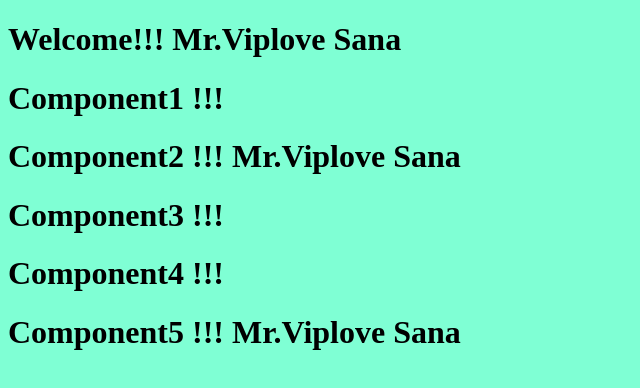
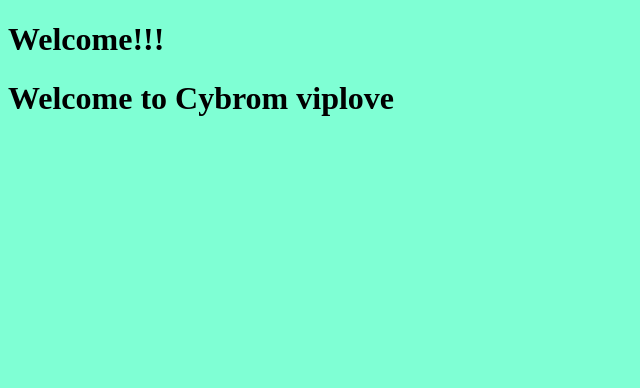
Before and after one commit to Viplovesana/React-js, a React (Vite) app: page / in a window 1280 px wide. Shown: the top 388 px of the page, without its empty margins (0-640 px from the left). Built offline with nearby package versions, Linux system fonts and the light colour scheme.

Commit message:
new commit

```diff
--- a/src/App.jsx
+++ b/src/App.jsx
@@ -965,34 +965,46 @@
 
 
 
-// import Container from 'react-bootstrap/Container';
-// import Nav from 'react-bootstrap/Nav';
-// import Navbar from 'react-bootstrap/Navbar';
 
-import { useState ,createContext} from "react";
-import Comp1 from "./comp1";
+// import { useState ,createContext} from "react";
+// import Comp1 from "./comp1";
 
-const mycontext=createContext();
+// const mycontext=createContext();
 
 
-const App = ()=>{
-  const[user ,setUser]=useState("Mr.Viplove Sana");
+// const App = ()=>{
+//   const[user ,setUser]=useState("Mr.Viplove Sana");
 
-  return(
-      <>
+//   return(
+//       <>
 
-      <h1>
-        Welcome!!!  {user}
-      </h1>
-      <mycontext.Provider value={{user}}>
-        <Comp1/>
+//       <h1>
+//         Welcome!!!  {user}
+//       </h1>
+//       <mycontext.Provider value={{user,setUser}}>
+//         <Comp1/>
 
-      </mycontext.Provider>
+//       </mycontext.Provider>
 
 
 
-      </>
+//       </>
+//   )
+// }
+// export default App;
+// export {mycontext}
+
+//.................................................................................................///
+
+
+
+import Cybrom from "./Cybrom";
+const App=()=>{
+  return(
+    <>
+    <h1>Welcome!!!</h1>
+    <Cybrom/>
+    </>
   )
 }
 export default App;
-export {mycontext}
--- a/src/Cybrom.jsx
+++ b/src/Cybrom.jsx
@@ -1,13 +1,13 @@
-import Cybrom2 from "./Cybrom2";
 
 
-const Cybrom = ()=>{
-    return(
+import { mycontext } from "./usercontext";
+import { useContext } from "react";
+const Cybrom =()=>{
+    const {name}=useContext(mycontext)
+    return (
         <>
-
-        <h1 className="mee">Welcome to cybrom</h1>
-        <Cybrom2/>
+        <h1>Welcome to Cybrom {name}</h1>
         </>
     )
-  }
-  export default Cybrom;
+}
+export default Cybrom;
--- a/src/main.jsx
+++ b/src/main.jsx
@@ -2,7 +2,12 @@
 import { createRoot } from 'react-dom/client'
 import App from './App'
 import "./style.css";
+import Usercontext from './usercontext';
+
 
 createRoot(document.getElementById('root')).render(
-    <App />
+    <Usercontext>
+             <App />
+    </Usercontext>
+
 )
--- /dev/null
+++ b/src/usercontext.jsx
@@ -0,0 +1,18 @@
+import { useState,createContext } from "react";
+
+const mycontext=createContext();
+
+
+const Usercontext=({children})=>{
+    const[name,setName]=useState("viplove")
+    return(
+        <>
+        <mycontext.Provider value={{name}}>
+             {children}
+        </mycontext.Provider>
+
+        </>
+    )
+}
+export default Usercontext;
+export {mycontext};
```
